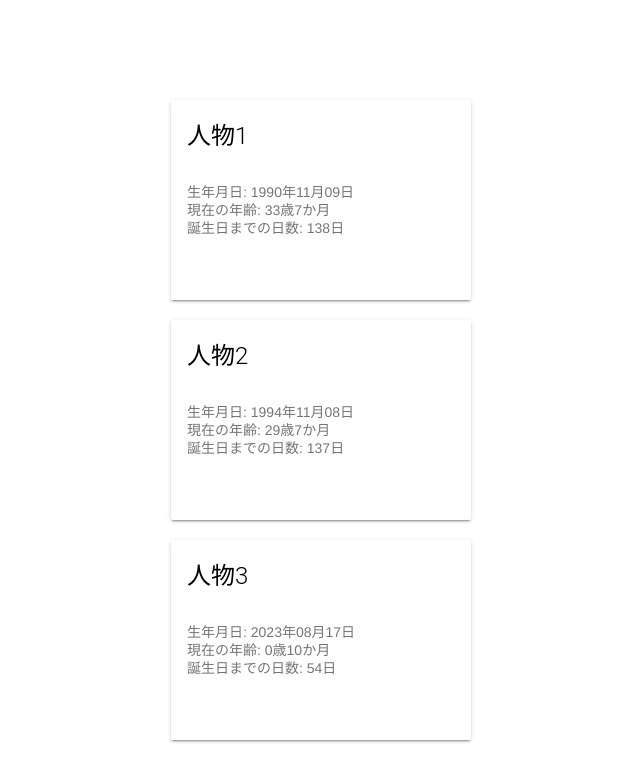
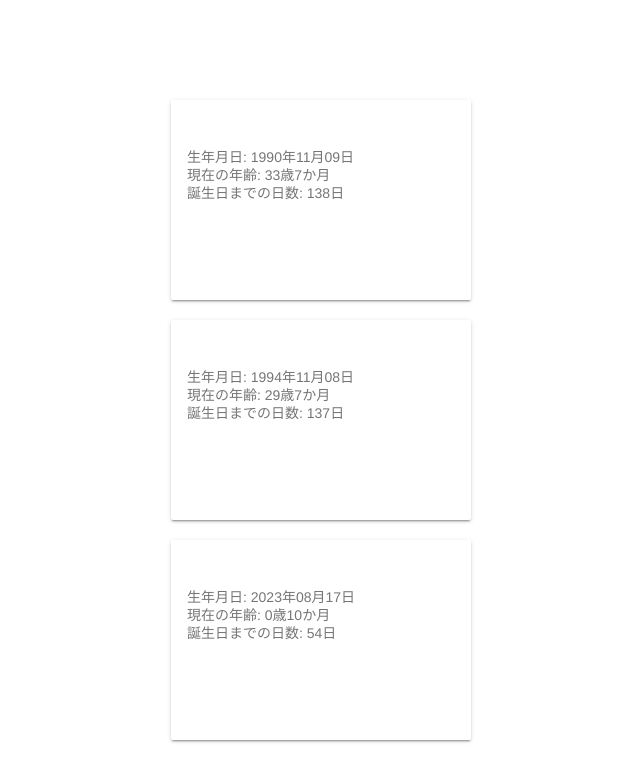
Before and after one commit to 5Tpj84eE/age.github.io, a plain HTML site: page index.html in a window 1280 px wide. Shown: the whole page, without its empty margins (319-959 px from the left). Drawn offline with nearby package versions, Linux system fonts and the light colour scheme.

Commit message:
Add files via upload

```diff
--- a/index.html
+++ b/index.html
@@ -25,19 +25,16 @@
   <div class="cards-container">
     <div class="mdl-card mdl-shadow--2dp">
       <div class="mdl-card__title">
-        <h2 class="mdl-card__title-text">人物1</h2>
       </div>
       <div class="mdl-card__supporting-text" id="person1-info"></div>
     </div>
     <div class="mdl-card mdl-shadow--2dp">
       <div class="mdl-card__title">
-        <h2 class="mdl-card__title-text">人物2</h2>
       </div>
       <div class="mdl-card__supporting-text" id="person2-info"></div>
     </div>
     <div class="mdl-card mdl-shadow--2dp">
       <div class="mdl-card__title">
-        <h2 class="mdl-card__title-text">人物3</h2>
       </div>
       <div class="mdl-card__supporting-text" id="person3-info"></div>
     </div>
```
